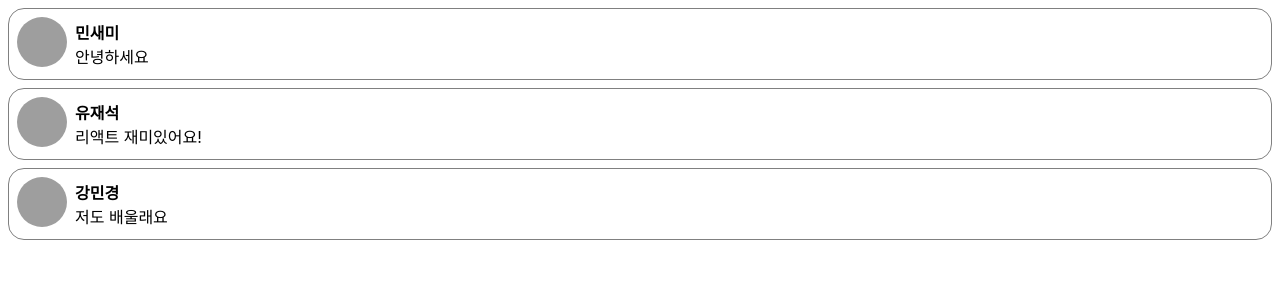
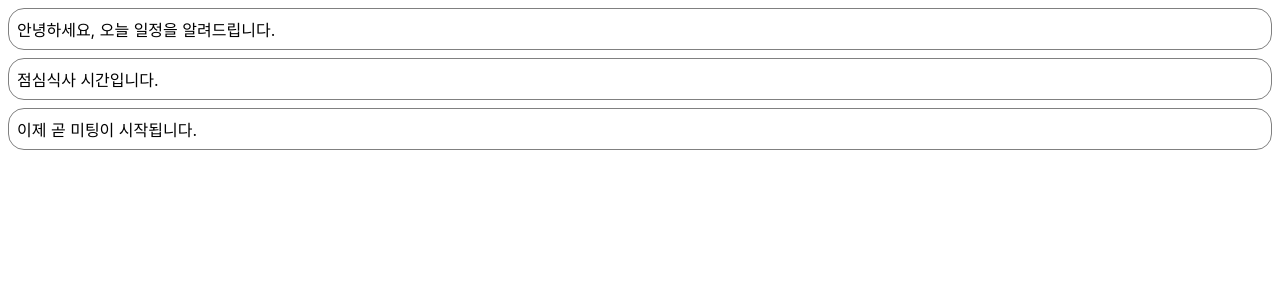
Before and after one commit to petcu1004/ReactStudy, a React (Create React App) app in the folder my-app/: page / in a window 1280 px wide. Shown: the top 300 px of the page. Built offline with nearby package versions, Linux system fonts and the light colour scheme; grey boxes are pictures that could not be loaded.

Commit message:
state 사용하기

```diff
--- /dev/null
+++ b/my-app/src/chapter_06/Notification.jsx
@@ -0,0 +1,34 @@
+import React from "react";
+
+const styles={
+    wrapper:{
+         margin:8,
+         padding:8,
+         display:"flex",
+         flexDirection:"row",
+         border:"1px solid grey",
+         borderRadius: 16,
+    },
+    messageText:{
+        color: "black",
+        fontSize:16,
+    },
+};
+
+class Notification extends React.Component{
+    constructor(props){
+        super(props);
+
+        this.state={};
+    }
+
+    render(){
+        return (
+            <div style={styles.wrapper}>
+                <span style={styles.messageText}>{this.props.message}</span>
+            </div>
+        );
+    }
+}
+
+export default Notification;
--- /dev/null
+++ b/my-app/src/chapter_06/NotificationList.jsx
@@ -0,0 +1,54 @@
+import React from "react";
+import Notification from "./Notification";
+
+const reservedNotifications=[
+    {
+        message:"안녕하세요, 오늘 일정을 알려드립니다.",
+    },
+    {
+        message:"점심식사 시간입니다.",
+    },
+    {
+        message:"이제 곧 미팅이 시작됩니다.",
+    },
+];
+
+var timer;
+
+class NotificationList extends React.Component{
+    constructor(props){
+        super(props);
+
+        this.state={ //생성자에서 빈 notifications라는 배열을 state에 넣었음.
+            //이처럼 생성자는 앞으로 사용할 데이터를 state에 넣어 초기화함.
+            notifications: [],
+        };
+    }
+
+    componentDidMount(){ //클래스 컴포넌트의 생명주기 함수 중 하나
+        const { notifications}=this.state;
+        timer=setInterval(()=>{ //자바 스크립트의 setInterval 함수를 사용하여 매 1초마다 정해진 작업을 수행하고 있음.
+            if(notifications.length<reservedNotifications.length){
+                const index=notifications.length;
+                notifications.push(reservedNotifications[index]);
+                this.setState({ //state를 업데이트 하기 위해 setState함수 사용
+                    notifications:notifications,
+                });
+            }else{
+                clearInterval(timer);
+            }
+        },1000);
+    }
+
+    render(){
+        return(
+            <div>
+                {this.state.notifications.map((notification)=>{
+                    return <Notification message={notification.message} />
+                })}
+            </div>
+        );
+    }
+}
+
+export default NotificationList;
--- a/my-app/src/index.js
+++ b/my-app/src/index.js
@@ -7,12 +7,13 @@
 import Library from './chapter_03/Library';
 import Clock from './chapter_04/Clock';
 import CommentList from './chapter_05/CommentList';
+import NotificationList from './chapter_06/NotificationList';
 
 
 const root = ReactDOM.createRoot(document.getElementById('root'));
 root.render(
   <React.StrictMode>
-    <CommentList />
+    < NotificationList/>
   </React.StrictMode>
 );
 
```
